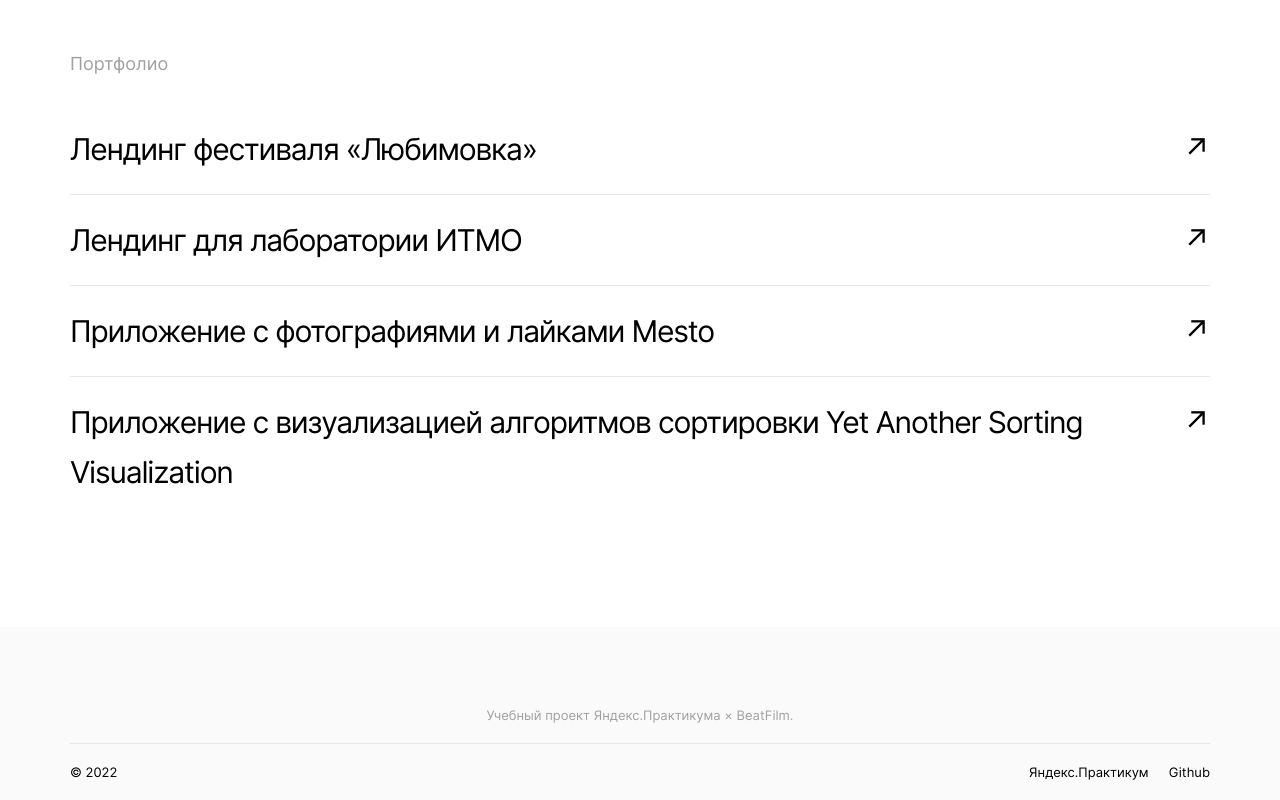
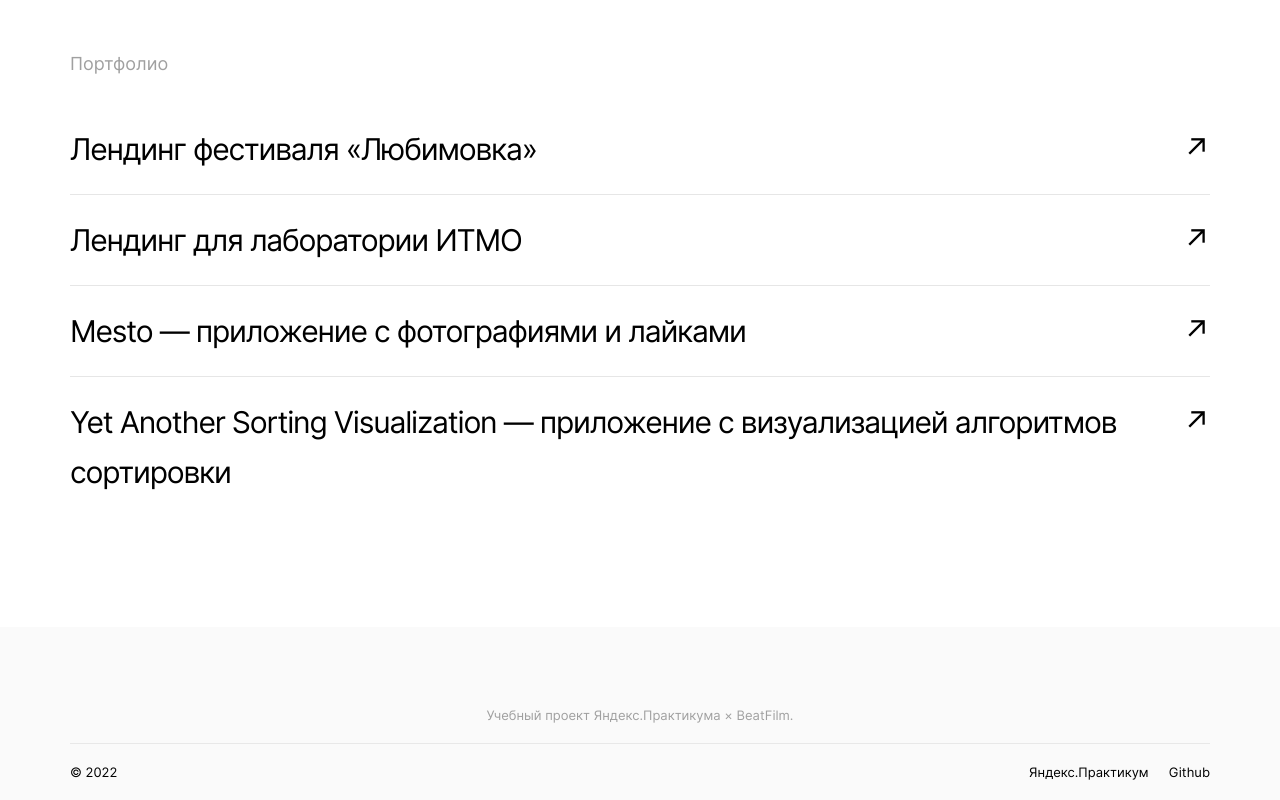
Before and after one commit to novvember/movies-explorer-frontend, a React (Create React App) app: page / in a window 1280 px wide. Shown: the part 2624-3424 px from the top of the page. Built offline with nearby package versions, Linux system fonts and the light colour scheme.

Commit message:
content: update portfolio

```diff
--- a/src/components/Portfolio/Portfolio.js
+++ b/src/components/Portfolio/Portfolio.js
@@ -32,7 +32,7 @@ function Portfolio() {
             target="_blank"
             rel="noreferrer"
           >
-            Приложение с&nbsp;фотографиями и&nbsp;лайками Mesto
+            Mesto&nbsp;&mdash; приложение с&nbsp;фотографиями и&nbsp;лайками
           </a>
         </li>
         <li className="portfolio__list-item">
@@ -42,8 +42,7 @@ function Portfolio() {
             target="_blank"
             rel="noreferrer"
           >
-            Приложение с&nbsp;визуализацией алгоритмов сортировки Yet Another
-            Sorting Visualization
+            Yet Another Sorting Visualization&nbsp;&mdash; приложение с&nbsp;визуализацией алгоритмов сортировки
           </a>
         </li>
       </ul>
```
